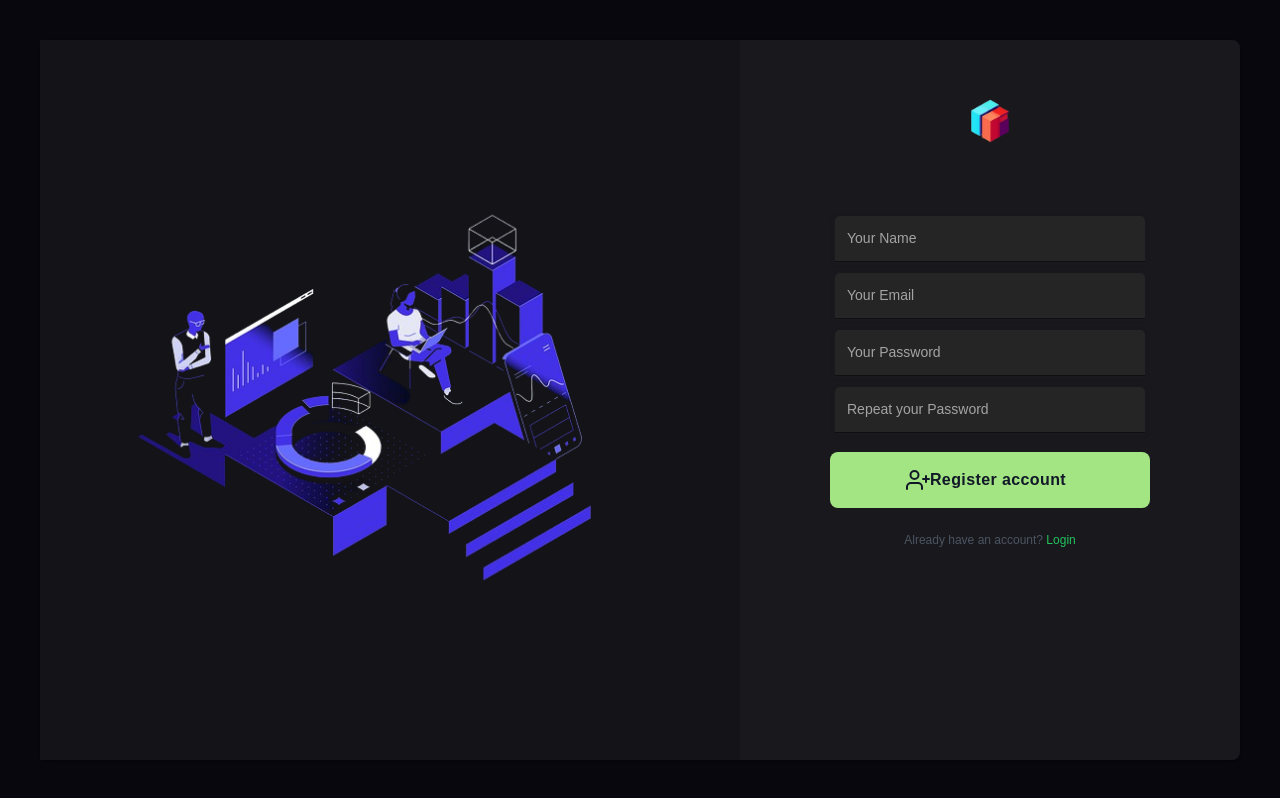
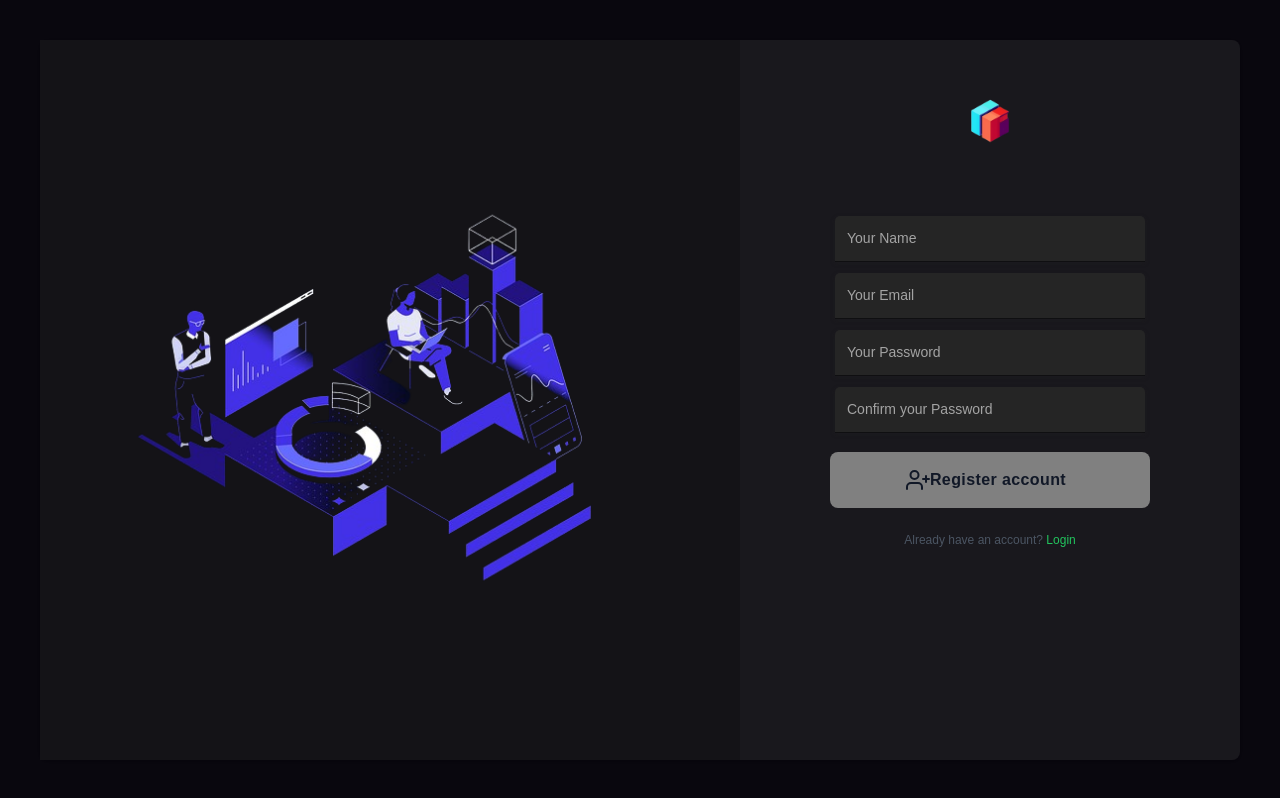
Before and after one commit to MarcoChavezB/WebAsistant, an Angular app: page /register in a window 1280 px wide. Built offline with nearby package versions, Linux system fonts and the light colour scheme.

Commit message:
Register funcionando al 80%, falta agregar animacion de carga y el reenvio al login

```diff
--- a/src/app/Services/UserServices/user-services.service.ts
+++ b/src/app/Services/UserServices/user-services.service.ts
@@ -1,7 +1,7 @@
 import { Injectable } from '@angular/core';
 import { HttpClient } from '@angular/common/http';
 import {environment} from "../../../environments/environments";
-import {UserData, UserLogin, UserUpdate} from "../../Models/User";
+import {UserData, UserLogin, UserRegister, UserUpdate} from "../../Models/User";
 
 @Injectable({
   providedIn: 'root'
@@ -10,6 +10,7 @@ export class UserServicesService {
 
   private fetchUserDataURL = environment.fetchUserDataURL;
   private loginURL = environment.loginURL;
+  private registerURL = environment.registerURL;
 
   constructor(
     private readonly http: HttpClient
@@ -27,4 +28,8 @@ export class UserServicesService {
     return this.http.post<UserUpdate>(this.loginURL, data)
   }
 
+  register(data: UserRegister){
+    return this.http.post(this.registerURL, data)
+  }
+
 }
--- a/src/app/Views/auth/register/register.component.css
+++ b/src/app/Views/auth/register/register.component.css
@@ -107,3 +107,14 @@
 .textInputWrapper:focus-within .textInput::placeholder {
   opacity: 0;
 }
+
+.alert {
+  color: #ef3042;
+  border-color: #f5c6cb;
+  border: 1px solid transparent;
+  border-radius: .25rem;
+}
+
+button:disabled {
+  background-color: gray !important;
+}
--- a/src/app/Views/auth/register/register.component.html
+++ b/src/app/Views/auth/register/register.component.html
@@ -10,33 +10,80 @@
             </section>
             <div class="mt-5 flex flex-col items-center justify-center">
                 <div class="w-full flex-1 mt-8">
-                    <div class="mx-auto max-w-xs">
+                    <form class="mx-auto max-w-xs" [formGroup]="registerForm" (ngSubmit)="onSubmit()">
                         <div class="textInputWrapper">
                             <input
-                            [(ngModel)]="name"
                             name="name"
+                            formControlName="name"
                             placeholder="Your Name" type="text" class="textInput">
+
+                          <div class="alert"
+                               *ngIf="registerForm.controls['name'].invalid && (registerForm.controls['name'].dirty || registerForm.controls['name'].touched)">
+                            <div
+                              [@shake]="registerForm.controls['name'].errors?.['required']"
+                              *ngIf="registerForm.controls['name'].errors?.['required']">El nombre es requerido.
+                            </div>
+                            <div
+                              [@shake]="registerForm.controls['name'].errors?.['minlength']"
+                              *ngIf="registerForm.controls['name'].errors?.['minlength']">
+                              El nombre debe tener al menos 3 caracteres.
+                            </div>
+                          </div>
+                        </div>
+
+                        <div class="textInputWrapper">
+                            <input
+                            name="email"
+                            formControlName="email"
+                            placeholder="Your Email" type="text" class="textInput">
+                          <div class="alert"
+                               *ngIf="registerForm.controls['email'].invalid && (registerForm.controls['email'].dirty || registerForm.controls['email'].touched)">
+                            <div
+                              *ngIf="registerForm.controls['email'].errors?.['required']">El email es requerido.
+                            </div>
+                            <div
+                              *ngIf="registerForm.controls['email'].errors?.['email']">
+                              Formato de email incorrecto.
+                            </div>
+                          </div>
                         </div>
                         <div class="textInputWrapper">
                             <input
-                            [(ngModel)]="email"
-                            name="email"
-                            placeholder="Your Email" type="text" class="textInput">
+                            name="password"
+                            formControlName="password"
+                            placeholder="Your Password" type="password" class="textInput">
+
+                          <div class="alert"
+                               *ngIf="registerForm.controls['password'].invalid && (registerForm.controls['password'].dirty || registerForm.controls['password'].touched)">
+                            <div
+                              *ngIf="registerForm.controls['password'].errors?.['required']">La contraseña es requerida.
+                            </div>
+                            <div
+                              *ngIf="registerForm.controls['password'].errors?.['minlength']">
+                              La contraseña debe tener al menos 6 caracteres.
+                            </div>
+                          </div>
                         </div>
+
                         <div class="textInputWrapper">
                             <input
-                            [(ngModel)]="password"
-                            name="password"
-                            placeholder="Your Password" type="text" class="textInput">
+                            name="confirmPassword"
+                            formControlName="passwordConfirm"
+                            placeholder="Confirm your Password" type="password" class="textInput"
+                            >
+                          <div class="alert"
+                               *ngIf="registerForm.controls['passwordConfirm'].invalid && (registerForm.controls['passwordConfirm'].dirty || registerForm.controls['passwordConfirm'].touched)">
+                            <div
+                              *ngIf="registerForm.controls['passwordConfirm'].errors?.['required']">La confirmacion de contraseña es requerida.
+                            </div>
+                            <div
+                              *ngIf="registerForm.controls['passwordConfirm'].errors?.['minlength']">
+                              La confirmacion de contraseña debe tener al menos 6 caracteres.
+                            </div>
+                          </div>
                         </div>
-                        <div class="textInputWrapper">
-                            <input
-                            [(ngModel)]="confirmPassword"
-                            name="confirmPassword"
-                            placeholder="Repeat your Password" type="text" class="textInput">
-                        </div>
-                        <button
-                            class="mt-5 tracking-wide font-semibold text-white-500 w-full py-4 rounded-lg hover:bg-green-700 transition-all duration-300 ease-in-out flex items-center justify-center focus:shadow-outline focus:outline-none" style="background-color: #a3e583;">
+                        <button [disabled]="!registerForm.valid || isSubmitting"
+                                class="mt-5 tracking-wide font-semibold text-white-500 w-full py-4 rounded-lg hover:bg-green-700 transition-all duration-300 ease-in-out flex items-center justify-center focus:shadow-outline focus:outline-none" style="background-color: #a3e583;">
                             <svg class="w-6 h-6 -ml-2" fill="none" stroke="currentColor" stroke-width="2"
                                 stroke-linecap="round" stroke-linejoin="round">
                                 <path d="M16 21v-2a4 4 0 00-4-4H5a4 4 0 00-4 4v2" />
@@ -54,7 +101,14 @@
                             class="hover:underline cursor-pointer text-green-500">
                             Login</a>
                         </p>
-                    </div>
+                      <br>
+
+                      <div class="alert" *ngIf="backendErrors">
+                        <div class="text-red-500" *ngFor="let error of backendErrors | keyvalue">
+                          {{ error.value }}
+                        </div>
+                      </div>
+                    </form>
                 </div>
             </div>
         </div>
--- a/src/app/Views/auth/register/register.component.ts
+++ b/src/app/Views/auth/register/register.component.ts
@@ -1,24 +1,59 @@
 import { Component } from '@angular/core';
-import { FormsModule } from '@angular/forms';
+import {FormControl, FormGroup, ReactiveFormsModule, Validators} from '@angular/forms';
 import { Router } from '@angular/router';
+import {UserRegister} from "../../../Models/User";
+import {UserServicesService} from "@services/UserServices/user-services.service";
+import {KeyValuePipe, NgClass, NgForOf, NgIf} from "@angular/common";
 @Component({
   selector: 'app-register',
   standalone: true,
   imports: [
-    FormsModule
+    ReactiveFormsModule,
+    NgIf,
+    NgForOf,
+    KeyValuePipe,
+    NgClass
   ],
   templateUrl: './register.component.html',
   styleUrl: './register.component.css'
 })
 export class RegisterComponent {
+    isSubmitting = false;
+    backendErrors: any;
     constructor(
-    private router : Router
+    private router : Router,
+    private userService: UserServicesService
     ){}
-    name : string = ''
-    email: string = ''
-    password: string = ''
-    confirmPassword: string = ''
+
     login(){
         this.router.navigate([''])
     }
+
+    registerForm = new FormGroup({
+      name: new FormControl('', [Validators.required, Validators.minLength(3)]),
+      email: new FormControl('', [Validators.required, Validators.email]),
+      password: new FormControl('', [Validators.required, Validators.minLength(6)]),
+      passwordConfirm: new FormControl('', [Validators.required, Validators.minLength(6)])
+    });
+
+    onSubmit(){
+      this.isSubmitting = true;
+      const formValues: UserRegister = {
+        name: this.registerForm.value.name || '',
+        email: this.registerForm.value.email || '',
+        password: this.registerForm.value.password || '',
+        password_confirmation: this.registerForm.value.passwordConfirm || ''
+      }
+      this.userService.register(formValues).subscribe(
+        data => {
+          console.log(data)
+        },
+        err => {
+          this.isSubmitting = false;
+          if (err.error.errors){
+            this.backendErrors = err.error.errors
+          }
+        }
+      )
+    }
 }
--- a/src/environments/environments.ts
+++ b/src/environments/environments.ts
@@ -2,4 +2,7 @@ export const environment ={
   production : false,
   fetchUserDataURL : 'http://127.0.0.1:8000/api/user/info',
   loginURL : 'http://127.0.0.1:8000/api/user/login',
+  registerURL : 'http://127.0.0.1:8000/api/user/register',
+
+
 }
--- a/tsconfig.json
+++ b/tsconfig.json
@@ -5,6 +5,9 @@
     "paths": {
       "@resources/*": [
         "./src/resources/*"
+      ],
+      "@services/*": [
+        "./src/app/Services/*"
       ],
     },
     "outDir": "./dist/out-tsc",
```
Also changed, not shown: src/app/Models/User.ts (+7 -0 lines).
